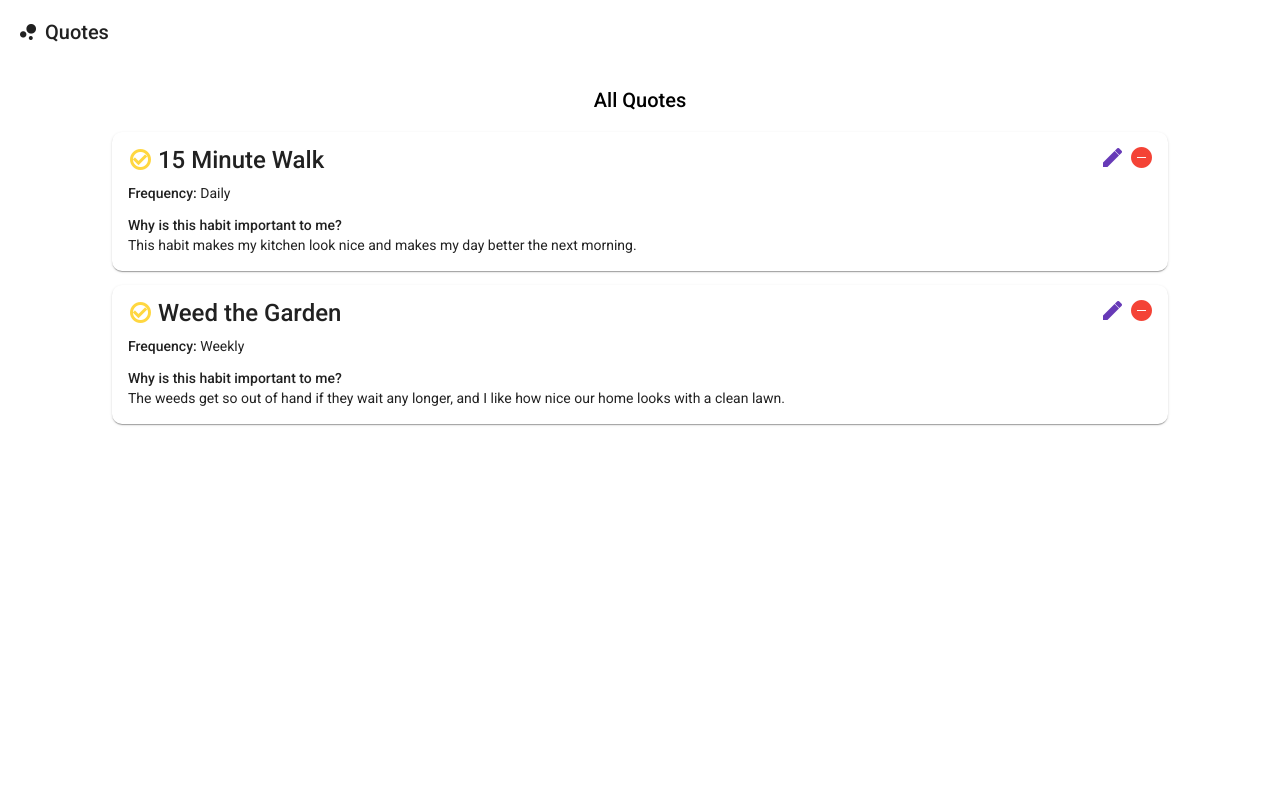
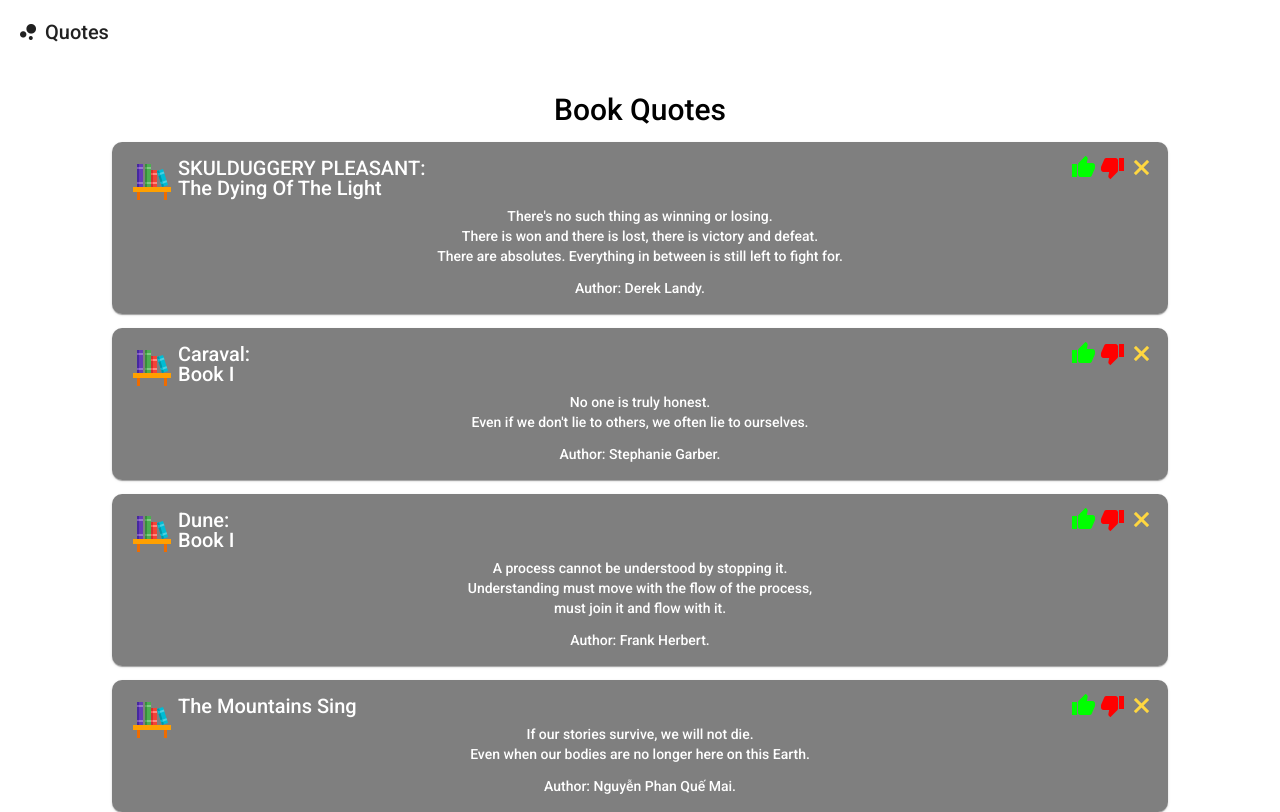
Before and after one commit to Charawey-X/quotes-app_project, an Angular app: page / in a window 1280 px wide. Built offline with nearby package versions, Linux system fonts and the light colour scheme.

Commit message:
edited to book quotes

```diff
--- a/src/app/quotes/quotes/quotes.component.css
+++ b/src/app/quotes/quotes/quotes.component.css
@@ -4,13 +4,15 @@
 
 .all-quotes h2 {
     margin-top: 1em;
+    font-size: 30px;
 }
 
 .all-quotes mat-card {
     width: 80%;
     margin: 1em auto;
-    text-align: left;
     border-radius: 10px;
+    background: rgba(0, 0, 0, 0.5);
+    color: white;
 }
 
 .quote-icon {
@@ -19,8 +21,9 @@
     font-weight: 600;
 }
 
-.detail-label {
+.detail {
     font-weight: 500;
+    text-align: center;
 }
 
 .detail-options {
@@ -37,3 +40,35 @@
 .detail-options {
     cursor: pointer;
 }
+
+.content {
+    white-space: pre-line;
+}
+
+mat-card-title {
+    display: flex;
+    font-size: 20px;
+    text-align: left;
+}
+
+mat-card-content {
+    text-align: center;
+}
+
+.book-icon {
+    height: 10px;
+    width: 10px;
+    justify-content: flex-start;
+}
+
+.book-title {
+    padding-left: 40px;
+}
+
+.thumb-up {
+    color: lime;
+}
+
+.thumb-down {
+    color: red;
+}
--- a/src/app/quotes/quotes/quotes.component.html
+++ b/src/app/quotes/quotes/quotes.component.html
@@ -1,22 +1,22 @@
 <div class="all-quotes">
-    <h2>All Quotes</h2>
+    <h2>Book Quotes</h2>
     <div *ngFor="let quote of quotes">
-        <mat-card>
+        <mat-card class="content">
             <mat-card-title>
-                <mat-icon class="quote-icon" color="accent" aria-hidden="false" aria-label="circle check mark icon">check_circle_outline</mat-icon>
-                {{ quote.title }}
+                <span class="book-icon"><img src="../../../assets/bookicon.png" alt="Book"></span>
+                <span class="book-title">{{ quote.title }}</span>
             </mat-card-title>
             <div class="detail-options">
-                <mat-icon class="quote-icon" color="primary">edit</mat-icon>
-                <mat-icon class="quote-icon" color="warn">remove_circle</mat-icon>
+                <mat-icon class="quote-icon thumb-up">thumb_up</mat-icon>
+                <mat-icon class="quote-icon thumb-down">thumb_down</mat-icon>
+                <mat-icon class="quote-icon" color="accent">clear</mat-icon>
             </div>
             <mat-card-content>
                 <p>
-                    <span class="detail-label">Frequency:</span> {{ quote.description }}
+                    <span class="detail">{{ quote.description }}</span>
                 </p>
                 <p>
-                    <span class="detail-label">Why is this habit important to me?</span>
-                    <br />{{ quote.author }}
+                    <span class="detail">Author: {{ quote.author }}</span>
                 </p>
             </mat-card-content>
         </mat-card>
--- a/src/app/quotes/quotes/quotes.component.ts
+++ b/src/app/quotes/quotes/quotes.component.ts
@@ -9,16 +9,30 @@
 export class QuotesComponent implements OnInit {
   public quotes: Quote[] = [
     <Quote>{
-      title: '15 Minute Walk',
-      description: 'Daily',
+      title: 'SKULDUGGERY PLEASANT: \nThe Dying Of The Light',
+      description: 'There\'s no such thing as winning or losing. ' +
+                    '\nThere is won and there is lost, there is victory and defeat. ' +
+                    '\nThere are absolutes. Everything in between is still left to fight for.',
       author:
-        'This habit makes my kitchen look nice and makes my day better the next morning.',
+        'Derek Landy.',
     },
     <Quote>{
-      title: 'Weed the Garden',
-      description: 'Weekly',
+      title: 'Caraval: \nBook I',
+      description: 'No one is truly honest. \nEven if we don\'t lie to others, we often lie to ourselves.',
       author:
-        'The weeds get so out of hand if they wait any longer, and I like how nice our home looks with a clean lawn.',
+        'Stephanie Garber.',
+    },
+    <Quote>{
+      title: 'Dune: \nBook I',
+      description: 'A process cannot be understood by stopping it. \nUnderstanding must move with the flow of the process, \nmust join it and flow with it.',
+      author:
+        'Frank Herbert.',
+    },
+    <Quote>{
+      title: 'The Mountains Sing',
+      description: 'If our stories survive, we will not die. \nEven when our bodies are no longer here on this Earth.',
+      author:
+        'Nguyễn Phan Quế Mai.',
     },
   ];
 
```
Also changed, not shown: src/assets/bookicon.png (added).
